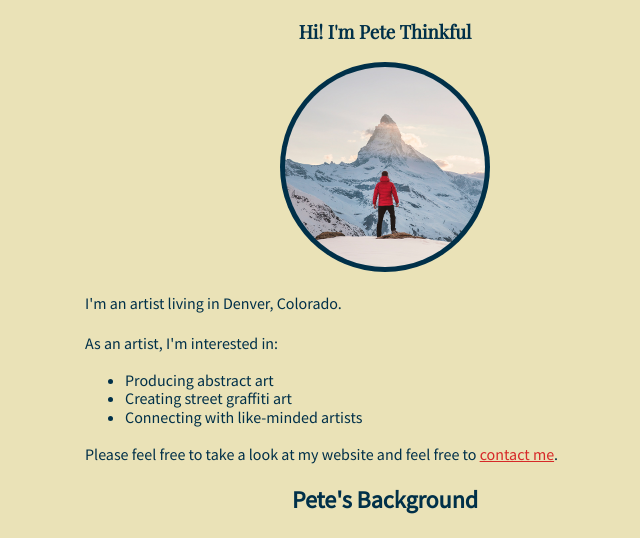
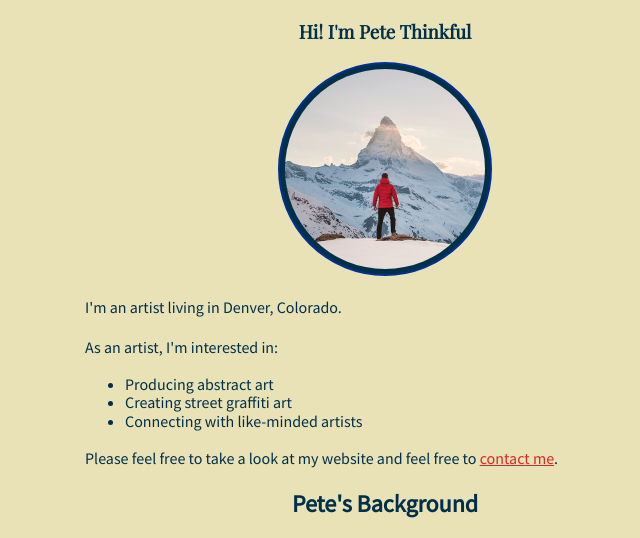
Before and after one commit to Cluwnette/portfolio-practice, a plain HTML site: page index.html in a window 1280 px wide. Shown: the part 251-789 px from the top of the page, without its empty margins (255-895 px from the left). Drawn offline with nearby package versions, Linux system fonts and the light colour scheme.

Commit message:
Added notes for clarity and fixed image to fit design doc

```diff
--- a/style.css
+++ b/style.css
@@ -1,6 +1,7 @@
 /* The @import rule below imports the Playfair Display and Source Sans Pro fonts into the stylesheet. You don't have to edit this line.*/
 @import url("https://fonts.googleapis.com/css2?family=Playfair+Display&family=Source+Sans+Pro:wght@400&display=swap");
 
+/* changed text and background color for website */
 body {
   color: #003049;
   font-family: "Source Sans Pro", Tahoma, Geneva, Verdana, sans-serif;
@@ -19,7 +20,7 @@ nav{
   word-spacing: 20px;
 }
 
-/* Set the font family for any h1, h2, or h3 heading */
+/* Center alignment for headers */
 h1{
   text-align: center;
 }
@@ -30,7 +31,7 @@ h3 {
   text-align: center;
   font-family: "Playfair Display", Times, serif;
 }
-
+/* h2 header to be bigger than another h2 */
 h2.style1{
   font-size:30px;
 }
@@ -71,11 +72,11 @@ footer{
 
 }
 
-/* Add your solution below */
+/* made img round and gave a border */
 
 .image-circle {
   border-radius: 50%;
-  border: 2px;
+  border: 2px solid #003094;;
   background-color: #003049;
   padding: 5px;
 }
```
Also changed, not shown: index.html (+5 -4 lines).
